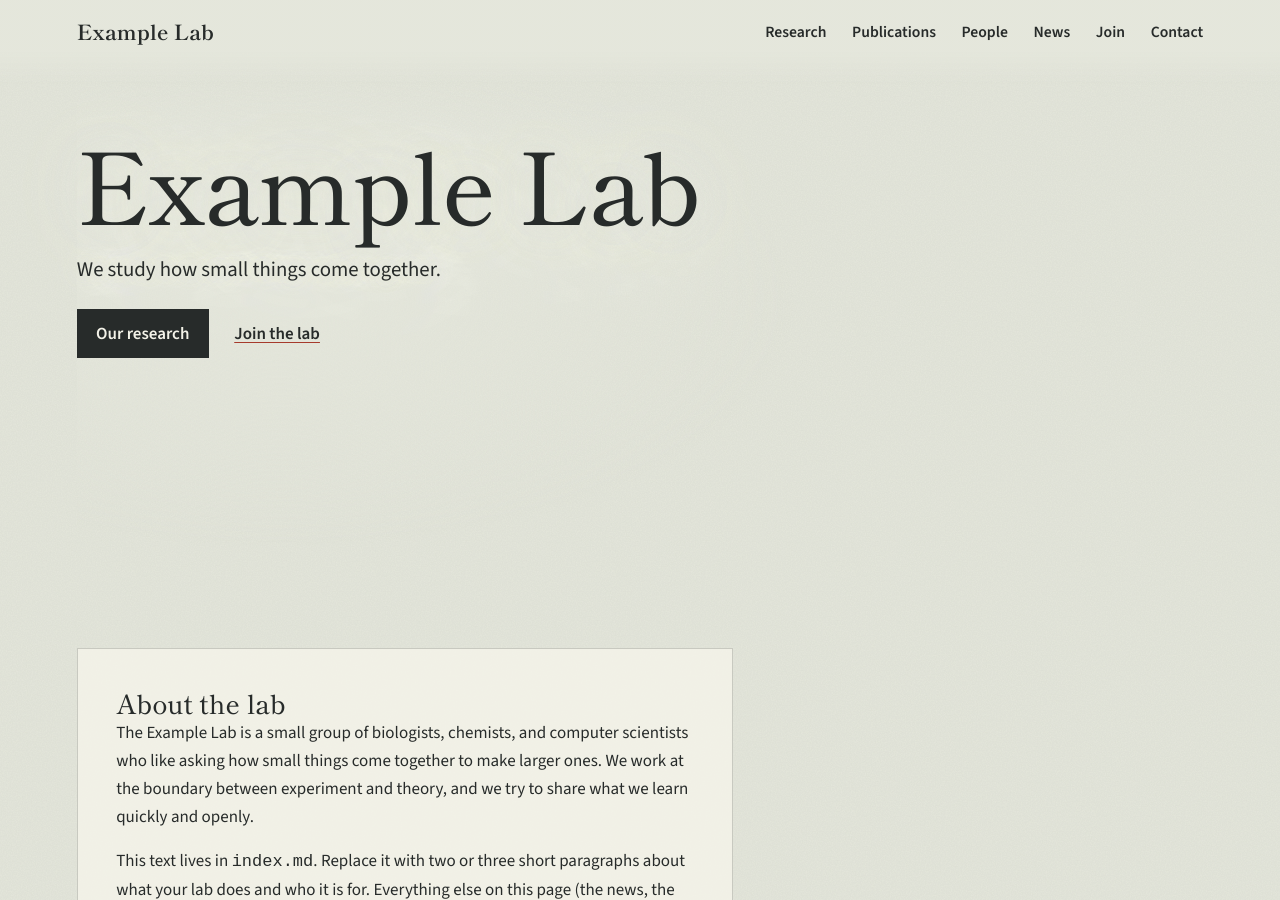
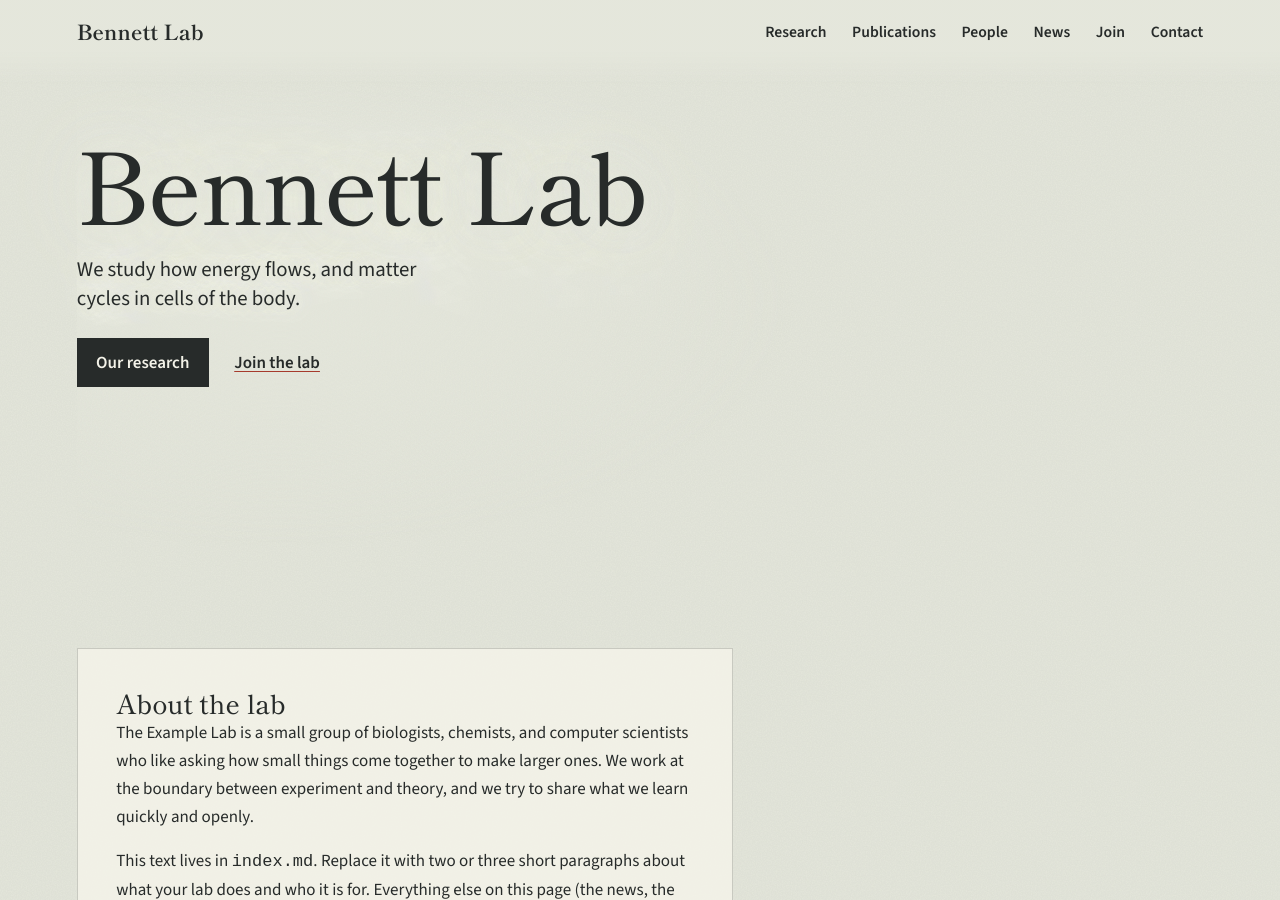
Before and after one commit to Bennett-Lab-OHSU/Bennett-Lab-OHSU.github.io, a Jekyll site: the page built from index.md, in a window 1280 px wide and 900 px high. Built offline with Jekyll 4.4.1, drawn with Linux system fonts in a browser that asks for light colours.

Commit message:
Add files via upload

```diff
--- a/_config.yml
+++ b/_config.yml
@@ -1,18 +1,22 @@
 # ---------------------------------------------------------------------------
 # Site settings. Edit this file first.
 # ---------------------------------------------------------------------------
-name: "Example Lab"
-initials: "EL"                       # two letters, shown on the red seal
-tagline: "We study how small things come together."
-description: "The Example Lab studies how small things come together, at Example University."
+name: "Bennett Lab"
+initials: "BL"                       # two letters, shown on the red seal
+tagline: "We study how energy flows, and matter cycles in cells of the body."
+description: "The Bennett Lab studies how energy flows, and matter cycles in cells of the body, at Example University."
 institution: "Department of Molecular Studies, Example University"
 # Write addresses as "name [at] domain". The site never prints a real "@" into its pages,
 # which keeps most address-harvesting robots from reading it.
 email: "lab [at] example.edu"
 address: "123 University Way, Room 456, Example City"
 
-# Project pages on GitHub (https://you.github.io/repo) need baseurl: "/repo".
-# A user site (https://you.github.io) or custom domain leaves it empty.
+# The repository name and owner decide your address:
+#   repo "acme-lab.github.io" owned by an account or organization named exactly "acme-lab"
+#       -> https://acme-lab.github.io        leave baseurl empty
+#   any other repo name (or a name that does not match its owner)
+#       -> https://owner.github.io/repo-name/    set baseurl: "/repo-name"
+# Check Settings > Pages for the address GitHub actually gave you.
 url: ""
 baseurl: ""
 
```
Also changed, not shown: README.md.
